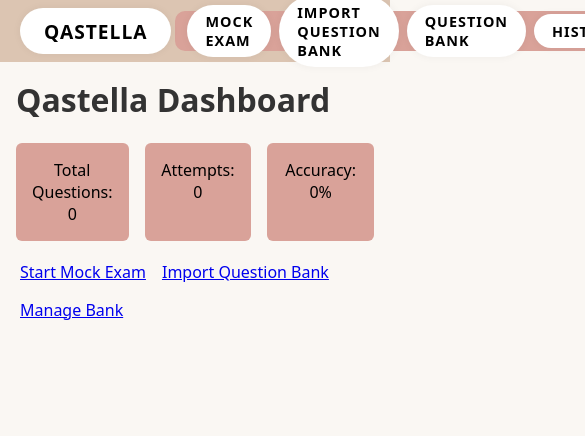
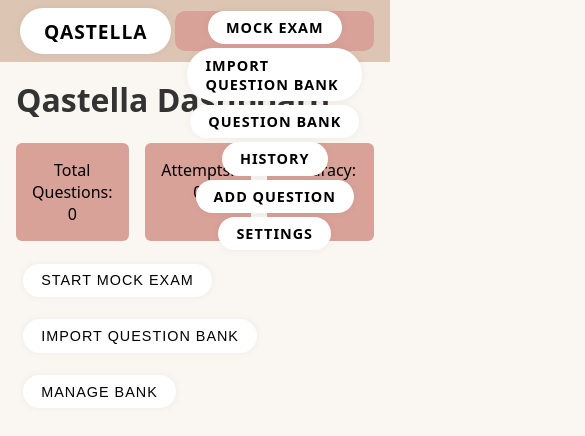
Before and after one commit to honemik/Qastella, a SvelteKit app: page / in a window 390 px wide. Shown: the top 436 px of the page, 585 px wide, since content can reach past the window. Built offline with nearby package versions, Linux system fonts and the light colour scheme.

Commit message:
style: button links and responsive fixes

```diff
--- a/src/routes/+page.svelte
+++ b/src/routes/+page.svelte
@@ -2,6 +2,7 @@
   import { derived } from 'svelte/store';
   import { questions } from '$lib/stores/questions';
   import { lastResult, attemptCount, correctTotal } from '$lib/stores/results';
+  import { goto } from '$app/navigation';
 
   const accuracy = derived([correctTotal, attemptCount], ([$c, $a]) =>
     $a === 0 ? 0 : Math.round(($c / $a) * 100)
@@ -27,8 +28,8 @@
     </section>
   {/if}
   <nav class="quick">
-    <a class="nav-btn" href="/exam-config">Start Mock Exam</a>
-    <a class="nav-btn" href="/import-questionbank">Import Question Bank</a>
-    <a class="nav-btn" href="/question-bank">Manage Bank</a>
+    <button class="nav-btn" type="button" on:click={() => goto('/exam-config')}>Start Mock Exam</button>
+    <button class="nav-btn" type="button" on:click={() => goto('/import-questionbank')}>Import Question Bank</button>
+    <button class="nav-btn" type="button" on:click={() => goto('/question-bank')}>Manage Bank</button>
   </nav>
 </main>
--- a/src/routes/import-questionbank/+page.svelte
+++ b/src/routes/import-questionbank/+page.svelte
@@ -60,5 +60,4 @@
     ]
   }
 }}`}</pre>
-  <a href="/question-bank">View Questions</a>
 </main>
--- a/static/app.css
+++ b/static/app.css
@@ -33,6 +33,7 @@ main {
   max-width: 800px;
   margin: auto;
   padding: 1rem;
+  overflow-x: auto;
 }
 
 h1 {
@@ -56,6 +57,8 @@ nav.main-nav .nav-buttons {
   justify-content: space-around;
   border-radius: 10px;
   padding: 0 0.5rem;
+  flex-wrap: wrap;
+  gap: 0.25rem;
 }
 
 nav.main-nav .nav-btn {
```
Also changed, not shown: src/routes/history/+page.svelte (+10 -1 lines).
